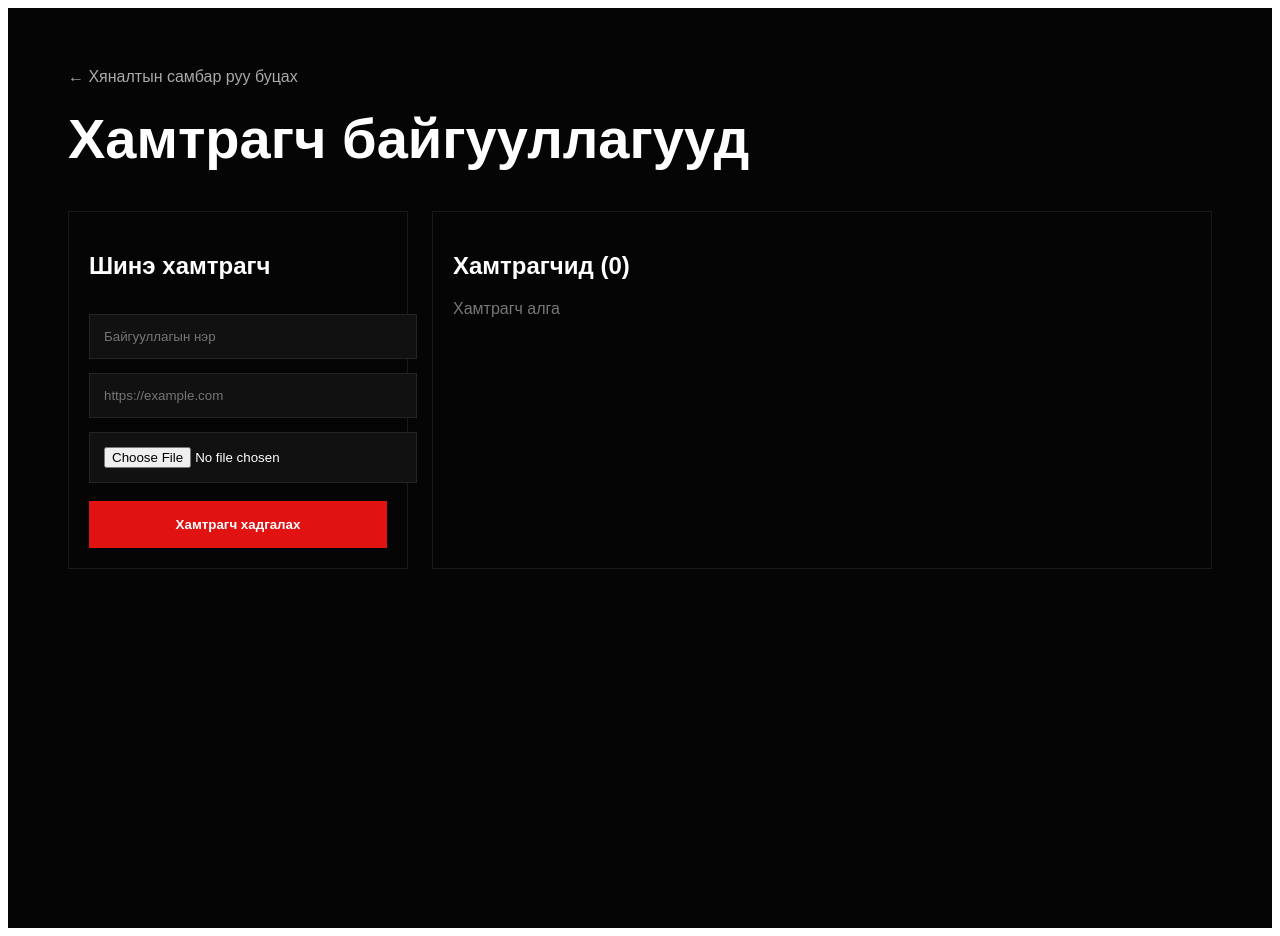
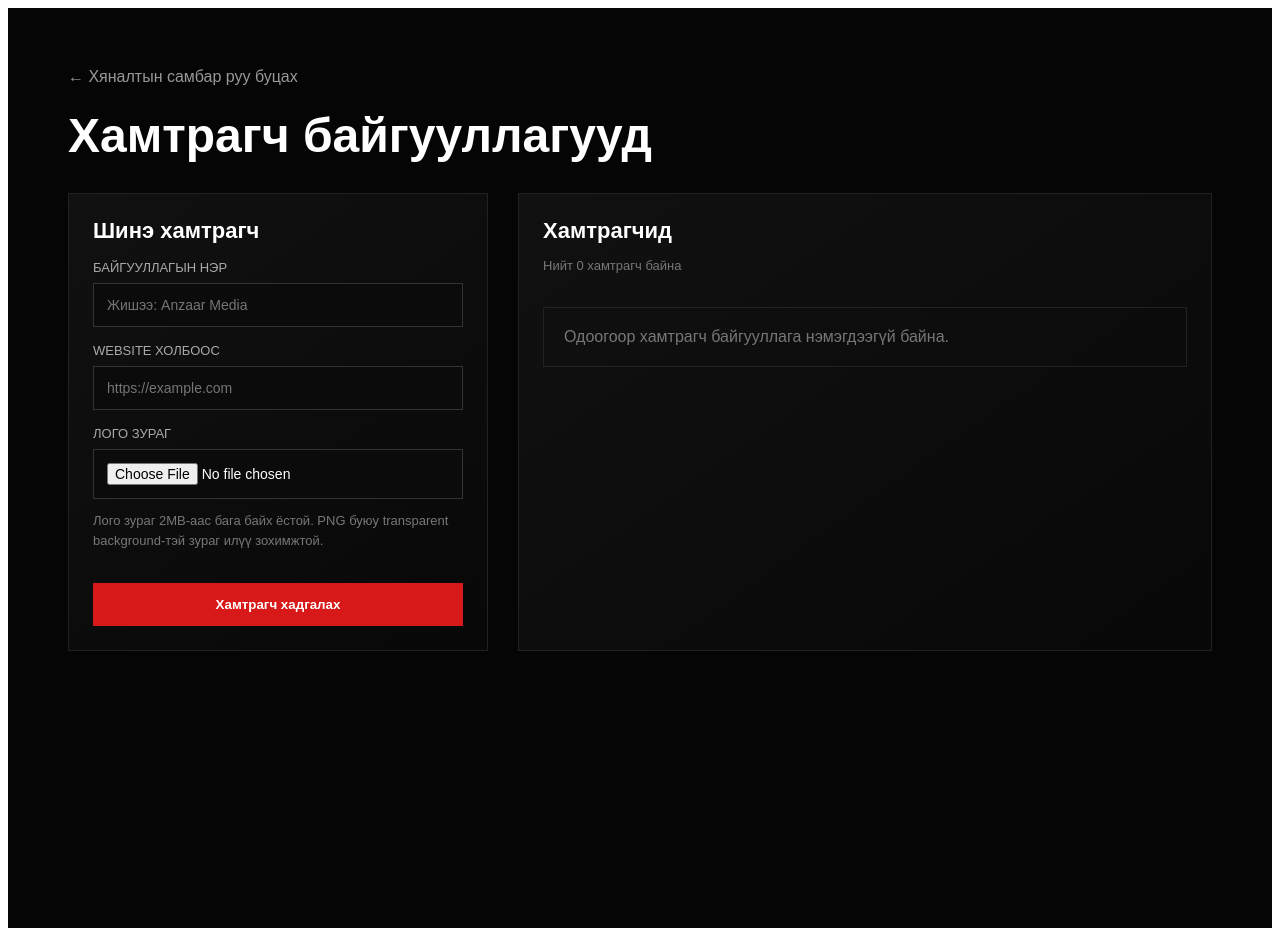
Before and after one commit to toogeemunkhtogtokh-ai/Anzaar-mn, a Next.js app: page /admin/partners in a window 1280 px wide. Built offline with nearby package versions, Linux system fonts and the light colour scheme.

Commit message:
Update page.js

```diff
--- a/app/admin/partners/page.js
+++ b/app/admin/partners/page.js
@@ -1,6 +1,7 @@
 "use client";
 
 import { useEffect, useState } from "react";
+import Link from "next/link";
 
 export default function PartnersPage() {
   const [partners, setPartners] = useState([]);
@@ -15,10 +16,40 @@ export default function PartnersPage() {
     setPartners(saved);
   }, []);
 
+  const savePartners = (items) => {
+    try {
+      localStorage.setItem("anzaarPartners", JSON.stringify(items));
+      setPartners(items);
+    } catch (error) {
+      console.error("Partners save error:", error);
+
+      alert(
+        "Хамтрагч хадгалагдсангүй. Лого зураг том байх эсвэл browser localStorage дүүрсэн байж магадгүй."
+      );
+    }
+  };
+
   const handleLogo = (e) => {
-    const file = e.target.files[0];
+    const file = e.target.files?.[0];
 
-    if (!file) return;
+    if (!file) {
+      setLogo("");
+      return;
+    }
+
+    if (!file.type.startsWith("image/")) {
+      alert("Зөвхөн зураг файл оруулна уу.");
+      e.target.value = "";
+      setLogo("");
+      return;
+    }
+
+    if (file.size > 2 * 1024 * 1024) {
+      alert("Логоны хэмжээ 2MB-аас бага байх шаардлагатай.");
+      e.target.value = "";
+      setLogo("");
+      return;
+    }
 
     const reader = new FileReader();
 
@@ -26,115 +57,100 @@ export default function PartnersPage() {
       setLogo(reader.result);
     };
 
+    reader.onerror = () => {
+      alert("Лого уншихад алдаа гарлаа. Өөр зураг сонгоно уу.");
+      e.target.value = "";
+      setLogo("");
+    };
+
     reader.readAsDataURL(file);
   };
 
   const savePartner = () => {
-    if (!name || !logo) {
-      alert("Нэр болон лого оруулна уу");
+    if (!name.trim()) {
+      alert("Байгууллагын нэр оруулна уу.");
+      return;
+    }
+
+    if (!logo) {
+      alert("Лого зураг оруулна уу.");
       return;
     }
 
     const newPartner = {
       id: Date.now(),
-      name,
-      website,
+      name: name.trim(),
+      website: website.trim(),
       logo,
       active: true,
+      createdAt: new Date().toISOString(),
+      updatedAt: new Date().toISOString(),
     };
 
-    const updated = [...partners, newPartner];
+    const updated = [newPartner, ...partners];
 
-    setPartners(updated);
-
-    localStorage.setItem(
-      "anzaarPartners",
-      JSON.stringify(updated)
-    );
+    savePartners(updated);
 
     setName("");
     setWebsite("");
     setLogo("");
 
-    alert("Хамтрагч хадгалагдлаа");
+    alert("Хамтрагч амжилттай хадгалагдлаа.");
+  };
+
+  const togglePartner = (id) => {
+    const updated = partners.map((partner) =>
+      partner.id === id
+        ? {
+            ...partner,
+            active: partner.active === false ? true : false,
+            updatedAt: new Date().toISOString(),
+          }
+        : partner
+    );
+
+    savePartners(updated);
   };
 
   const deletePartner = (id) => {
-    const updated = partners.filter(
-      (partner) => partner.id !== id
-    );
+    const confirmed = confirm("Энэ хамтрагчийг устгах уу?");
+    if (!confirmed) return;
 
-    setPartners(updated);
+    const updated = partners.filter((partner) => partner.id !== id);
 
-    localStorage.setItem(
-      "anzaarPartners",
-      JSON.stringify(updated)
-    );
+    savePartners(updated);
   };
 
   return (
-    <main
-      style={{
-        background: "#050505",
-        color: "#fff",
-        minHeight: "100vh",
-        padding: "60px",
-        fontFamily: "Arial, sans-serif",
-      }}
-    >
-      <a
-        href="/admin"
-        style={{
-          color: "#aaa",
-          textDecoration: "none",
-        }}
-      >
+    <main style={page}>
+      <div style={container}>
+        <Link href="/admin" style={backLink}>
           ← Хяналтын самбар руу буцах
-      </a>
+        </Link>
 
-      <h1
-        style={{
-          fontSize: 56,
-          marginTop: 20,
-          marginBottom: 40,
-        }}
-      >
-        Хамтрагч байгууллагууд
-      </h1>
+        <h1 style={titleStyle}>Хамтрагч байгууллагууд</h1>
 
-      <div
-        style={{
-          display: "grid",
-          gridTemplateColumns: "340px 1fr",
-          gap: 24,
-        }}
-      >
-        <div
-          style={{
-            border: "1px solid rgba(255,255,255,.08)",
-            padding: 20,
-          }}
-        >
-          <h2>Шинэ хамтрагч</h2>
+        <div style={grid}>
+          <div style={formBox}>
+            <h2 style={boxTitle}>Шинэ хамтрагч</h2>
 
+            <label style={label}>Байгууллагын нэр</label>
             <input
               value={name}
-            onChange={(e) =>
-              setName(e.target.value)
-            }
-            placeholder="Байгууллагын нэр"
+              onChange={(e) => setName(e.target.value)}
+              placeholder="Жишээ: Anzaar Media"
               style={inputStyle}
             />
 
+            <label style={label}>Website холбоос</label>
             <input
               value={website}
-            onChange={(e) =>
-              setWebsite(e.target.value)
-            }
+              onChange={(e) => setWebsite(e.target.value)}
               placeholder="https://example.com"
               style={inputStyle}
             />
 
+            <label style={label}>Лого зураг</label>
             <input
               type="file"
               accept="image/*"
@@ -143,123 +159,280 @@ export default function PartnersPage() {
             />
 
             {logo && (
-            <img
-              src={logo}
-              alt=""
-              style={{
-                width: "100%",
-                marginTop: 16,
-                border: "1px solid rgba(255,255,255,.08)",
-              }}
-            />
+              <div style={previewBox}>
+                <p style={hint}>Preview</p>
+                <img src={logo} alt="preview" style={previewLogo} />
+              </div>
             )}
 
-          <button
-            onClick={savePartner}
-            style={saveButton}
-          >
+            <p style={hint}>
+              Лого зураг 2MB-аас бага байх ёстой. PNG буюу transparent background-тэй
+              зураг илүү зохимжтой.
+            </p>
+
+            <button onClick={savePartner} style={saveButton}>
               Хамтрагч хадгалах
             </button>
           </div>
 
-        <div
-          style={{
-            border: "1px solid rgba(255,255,255,.08)",
-            padding: 20,
-          }}
-        >
-          <h2>
-            Хамтрагчид ({partners.length})
-          </h2>
+          <div style={listBox}>
+            <div style={listHeader}>
+              <div>
+                <h2 style={boxTitle}>Хамтрагчид</h2>
+                <p style={hint}>Нийт {partners.length} хамтрагч байна</p>
+              </div>
+            </div>
 
             {partners.length === 0 && (
-            <p style={{ color: "#777" }}>
-              Хамтрагч алга
-            </p>
+              <div style={emptyBox}>
+                Одоогоор хамтрагч байгууллага нэмэгдээгүй байна.
+              </div>
             )}
 
             {partners.map((partner) => (
-            <div
-              key={partner.id}
-              style={{
-                display: "flex",
-                alignItems: "center",
-                gap: 16,
-                padding: 16,
-                marginBottom: 14,
-                border:
-                  "1px solid rgba(255,255,255,.08)",
-              }}
-            >
+              <div key={partner.id} style={partnerCard}>
+                <div style={logoBox}>
                   <img
                     src={partner.logo}
                     alt={partner.name}
-                style={{
-                  width: 100,
-                  height: 60,
-                  objectFit: "contain",
-                  background: "#111",
-                }}
+                    style={partnerLogo}
                   />
-
-              <div style={{ flex: 1 }}>
-                <div
-                  style={{
-                    fontSize: 26,
-                    fontWeight: 700,
-                  }}
-                >
-                  {partner.name}
                 </div>
 
-                <div
-                  style={{
-                    color: "#999",
-                    marginTop: 6,
-                  }}
+                <div style={partnerInfo}>
+                  <h3 style={partnerName}>{partner.name}</h3>
+
+                  {partner.website && (
+                    <p style={meta}>{partner.website}</p>
+                  )}
+
+                  <span
+                    style={
+                      partner.active === false ? inactiveBadge : activeBadge
+                    }
                   >
-                  {partner.website}
-                </div>
+                    {partner.active === false ? "Идэвхгүй" : "Идэвхтэй"}
+                  </span>
                 </div>
 
+                <div style={actions}>
                   <button
-                onClick={() =>
-                  deletePartner(partner.id)
-                }
-                style={{
-                  background: "#d10000",
-                  color: "#fff",
-                  border: 0,
-                  padding: "10px 18px",
-                  cursor: "pointer",
-                }}
+                    onClick={() => togglePartner(partner.id)}
+                    style={statusButton}
+                  >
+                    {partner.active === false ? "ON" : "OFF"}
+                  </button>
+
+                  <button
+                    onClick={() => deletePartner(partner.id)}
+                    style={deleteButton}
                   >
                     Устгах
                   </button>
                 </div>
+              </div>
             ))}
+          </div>
         </div>
       </div>
     </main>
   );
 }
 
+const page = {
+  background: "#050505",
+  color: "#fff",
+  minHeight: "100vh",
+  padding: 60,
+  fontFamily: "Arial, sans-serif",
+};
+
+const container = {
+  maxWidth: 1400,
+  margin: "0 auto",
+};
+
+const backLink = {
+  color: "#999",
+  textDecoration: "none",
+  display: "inline-block",
+  marginBottom: 22,
+};
+
+const titleStyle = {
+  fontSize: 48,
+  margin: "0 0 30px",
+};
+
+const grid = {
+  display: "grid",
+  gridTemplateColumns: "420px 1fr",
+  gap: 30,
+};
+
+const formBox = {
+  background: "linear-gradient(145deg,#111,#080808)",
+  border: "1px solid #222",
+  padding: 24,
+};
+
+const listBox = {
+  background: "linear-gradient(145deg,#111,#080808)",
+  border: "1px solid #222",
+  padding: 24,
+};
+
+const boxTitle = {
+  margin: 0,
+  fontSize: 22,
+};
+
+const listHeader = {
+  display: "flex",
+  justifyContent: "space-between",
+  alignItems: "center",
+  marginBottom: 18,
+};
+
+const label = {
+  display: "block",
+  marginTop: 16,
+  marginBottom: 8,
+  color: "#aaa",
+  fontSize: 13,
+  textTransform: "uppercase",
+};
+
 const inputStyle = {
   width: "100%",
+  padding: 13,
+  background: "#0b0b0b",
+  border: "1px solid #333",
+  color: "#fff",
+  boxSizing: "border-box",
+  fontSize: 14,
+};
+
+const previewBox = {
+  marginTop: 18,
+  border: "1px solid #222",
   padding: 14,
-  marginTop: 14,
-  background: "#111",
-  border: "1px solid rgba(255,255,255,.08)",
-  color: "#fff",
+  background: "#080808",
+};
+
+const previewLogo = {
+  width: "100%",
+  maxHeight: 180,
+  objectFit: "contain",
+  background: "#000",
+  display: "block",
+};
+
+const hint = {
+  color: "#777",
+  fontSize: 13,
+  lineHeight: 1.5,
+  marginTop: 12,
 };
 
 const saveButton = {
   width: "100%",
-  marginTop: 18,
-  background: "#e11212",
+  marginTop: 20,
+  padding: 14,
+  background: "#d71919",
+  border: "none",
   color: "#fff",
-  border: 0,
-  padding: 16,
   cursor: "pointer",
   fontWeight: 700,
 };
+
+const emptyBox = {
+  color: "#777",
+  border: "1px solid #222",
+  padding: 20,
+  marginTop: 18,
+};
+
+const partnerCard = {
+  display: "flex",
+  alignItems: "center",
+  gap: 16,
+  padding: 15,
+  border: "1px solid #222",
+  marginBottom: 15,
+  background: "#080808",
+};
+
+const logoBox = {
+  width: 160,
+  height: 80,
+  background: "#000",
+  border: "1px solid #222",
+  display: "flex",
+  alignItems: "center",
+  justifyContent: "center",
+};
+
+const partnerLogo = {
+  maxWidth: "90%",
+  maxHeight: "70%",
+  objectFit: "contain",
+};
+
+const partnerInfo = {
+  flex: 1,
+};
+
+const partnerName = {
+  margin: "0 0 8px",
+  fontSize: 20,
+};
+
+const meta = {
+  color: "#888",
+  fontSize: 13,
+  margin: "4px 0",
+};
+
+const activeBadge = {
+  display: "inline-block",
+  marginTop: 8,
+  background: "#0e3b18",
+  color: "#7ee787",
+  padding: "6px 10px",
+  borderRadius: 6,
+  fontSize: 12,
+};
+
+const inactiveBadge = {
+  display: "inline-block",
+  marginTop: 8,
+  background: "#222",
+  color: "#aaa",
+  padding: "6px 10px",
+  borderRadius: 6,
+  fontSize: 12,
+};
+
+const actions = {
+  marginLeft: "auto",
+  display: "flex",
+  flexDirection: "column",
+  gap: 8,
+};
+
+const statusButton = {
+  padding: "8px 12px",
+  background: "#333",
+  color: "#fff",
+  border: "none",
+  cursor: "pointer",
+};
+
+const deleteButton = {
+  padding: "8px 12px",
+  background: "#8b0000",
+  color: "#fff",
+  border: "none",
+  cursor: "pointer",
+};
```
Lines whose indentation alone changed are shown as unchanged.
